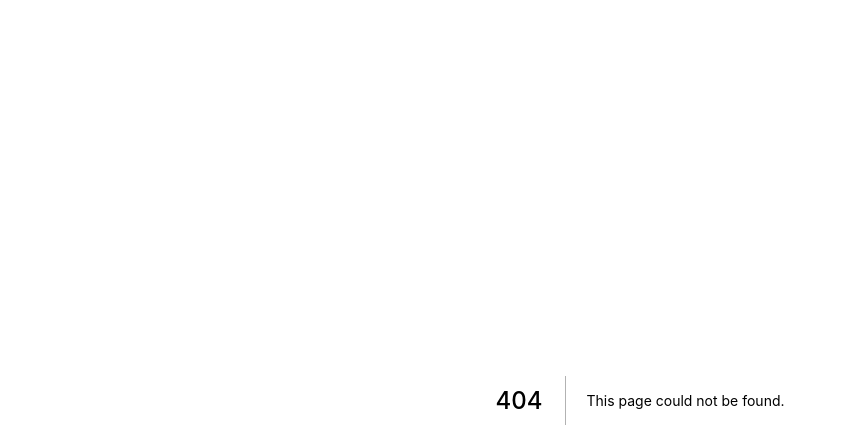
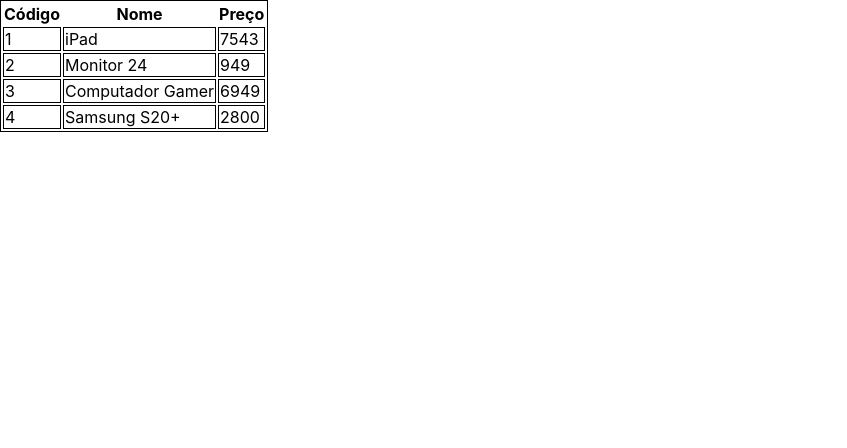
Before and after one commit to kleitonalbuquerque/curso-nextjs, a Next.js app: page /render/repeticao2 in a window 1280 px wide. Before the commit this address had no page. Shown: the top 448 px of the page, without its empty margins (0-847 px from the left). Built offline with nearby package versions, Linux system fonts and the light colour scheme.

Commit message:
Repetição 2

```diff
--- /dev/null
+++ b/data/listaProdutos.js
@@ -0,0 +1,8 @@
+import Produto from "../model/produto";
+
+export default [
+  new Produto(1, "iPad", 7543),
+  new Produto(2, "Monitor 24", 949),
+  new Produto(3, "Computador Gamer", 6949),
+  new Produto(4, "Samsung S20+", 2800),
+];
--- /dev/null
+++ b/model/produto.js
@@ -0,0 +1,23 @@
+export default class Produto {
+  #id;
+  #nome;
+  #preco;
+
+  constructor(id, nome, preco) {
+    this.#id = id;
+    this.#nome = nome;
+    this.#preco = preco;
+  }
+
+  get id() {
+    return this.#id;
+  }
+
+  get nome() {
+    return this.#nome;
+  }
+
+  get preco() {
+    return this.#preco;
+  }
+}
--- /dev/null
+++ b/pages/render/repeticao2.jsx
@@ -0,0 +1,36 @@
+import listaProdutos from "../../data/listaProdutos";
+
+export default function repeticao2() {
+  function renderizarLinhas() {
+    console.log("Lista de Produtos", listaProdutos);
+
+    const comBorda = {
+      border: "1px solid black",
+    };
+
+    return listaProdutos.map((produto) => {
+      return (
+        <tr key={produto.id}>
+          <td style={comBorda}>{produto.id}</td>
+          <td style={comBorda}>{produto.nome}</td>
+          <td style={comBorda}>{produto.preco}</td>
+        </tr>
+      );
+    });
+  }
+
+  return (
+    <div>
+      <table style={{ border: "1px solid #000" }}>
+        <thead>
+          <tr>
+            <th>Código</th>
+            <th>Nome</th>
+            <th>Preço</th>
+          </tr>
+        </thead>
+        <tbody>{renderizarLinhas()}</tbody>
+      </table>
+    </div>
+  );
+}
```
